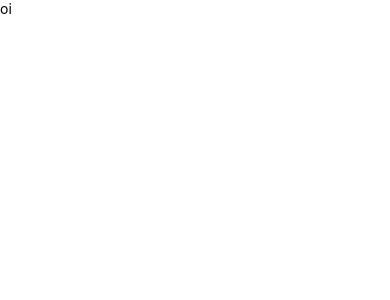
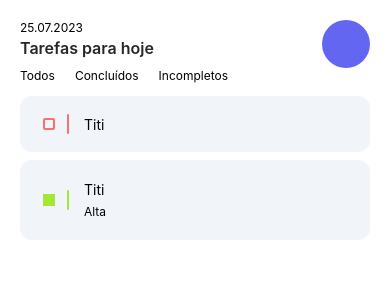
Before and after one commit to jardeson777/TodoList, a React Native app: screen / in a window 390 px wide. Shown: the top 300 px of the page. Built offline with nearby package versions, Linux system fonts and the light colour scheme; grey boxes are pictures that could not be loaded.

Commit message:
feat: some style

```diff
--- a/App.tsx
+++ b/App.tsx
@@ -1,11 +1,12 @@
-import React from 'react';
-import {SafeAreaView, StatusBar, Text} from 'react-native';
+import React from "react";
+import { SafeAreaView, StatusBar, Text } from "react-native";
+import HomePage from "./src/screens/home";
 
 function App(): JSX.Element {
   return (
     <SafeAreaView>
-      <StatusBar />
-      <Text>oi</Text>
+      <StatusBar backgroundColor="#fff" barStyle="dark-content" />
+      <HomePage />
     </SafeAreaView>
   );
 }
--- a/src/components/Header/index.tsx
+++ b/src/components/Header/index.tsx
@@ -1,4 +1,4 @@
-import { Text, View } from "react-native";
+import { Image, Text, View } from "react-native";
 
 const Header = () => {
   return (
@@ -10,7 +10,13 @@ const Header = () => {
         </Text>
       </View>
 
-      <View className="bg-purple-600 w-8 h-8 rounded-full"></View>
+      <View className="bg-indigo-500 w-12 h-12 rounded-full">
+        <Image
+          source={{ uri: "https://github.com/jardeson777.png" }}
+          width={48}
+          height={48}
+        />
+      </View>
     </View>
   );
 };
--- a/src/components/Menu/index.tsx
+++ b/src/components/Menu/index.tsx
@@ -2,7 +2,7 @@ import { Text, TouchableOpacity, View } from "react-native";
 
 const Menu = () => {
   return (
-    <View className="flex-row gap-5 my-0">
+    <View className="flex-row gap-5 my-0 mb-3">
       <TouchableOpacity>
         <Text className="text-xs">Todos</Text>
       </TouchableOpacity>
--- /dev/null
+++ b/src/screens/home/index.tsx
@@ -0,0 +1,51 @@
+import { Text, View } from "react-native";
+import Header from "../../components/Header";
+import Menu from "../../components/Menu";
+
+const HomePage = () => {
+  const tasks = [
+    { status: true, id: 1, title: "Testando 123" },
+    { status: true, id: 2, title: "Testando 321" },
+  ];
+
+  return (
+    <View className="bg-white h-full p-5">
+      <Header />
+
+      <Menu />
+
+      <View className="h-14 bg-slate-100 items-center p-5 rounded-xl flex-row mb-2">
+        <View className="h-7 w-8 justify-center flex-row-reverse items-center">
+          <View
+            className="h-5 bg-red-400 ml-3 rounded-full"
+            style={{ width: 2 }}
+          />
+          <View className="h-3 w-3 border-2 border-red-400 rounded-sm"></View>
+        </View>
+
+        <View className="ml-3">
+          <Text>Titi</Text>
+        </View>
+      </View>
+
+      <View className="bg-slate-100 items-center p-5 rounded-xl flex-row mb-2">
+        <View className="h-7 w-8 justify-center flex-row-reverse items-center">
+          <View
+            className="h-5 bg-lime-400 ml-3 rounded-full"
+            style={{ width: 2 }}
+          />
+          <View className="h-3 w-3 border-2 border-lime-400 rounded-sm justify-center items-center">
+            <View className="h-3 w-3 bg-lime-400" />
+          </View>
+        </View>
+
+        <View className="ml-3">
+          <Text className="text-sm mb-1">Titi</Text>
+          <Text className="text-xs">Alta</Text>
+        </View>
+      </View>
+    </View>
+  );
+};
+
+export default HomePage;
```
Also changed, not shown: .eslintrc.js, .prettierrc.js, 1 other file (tests, documents, lock files or other folders).
